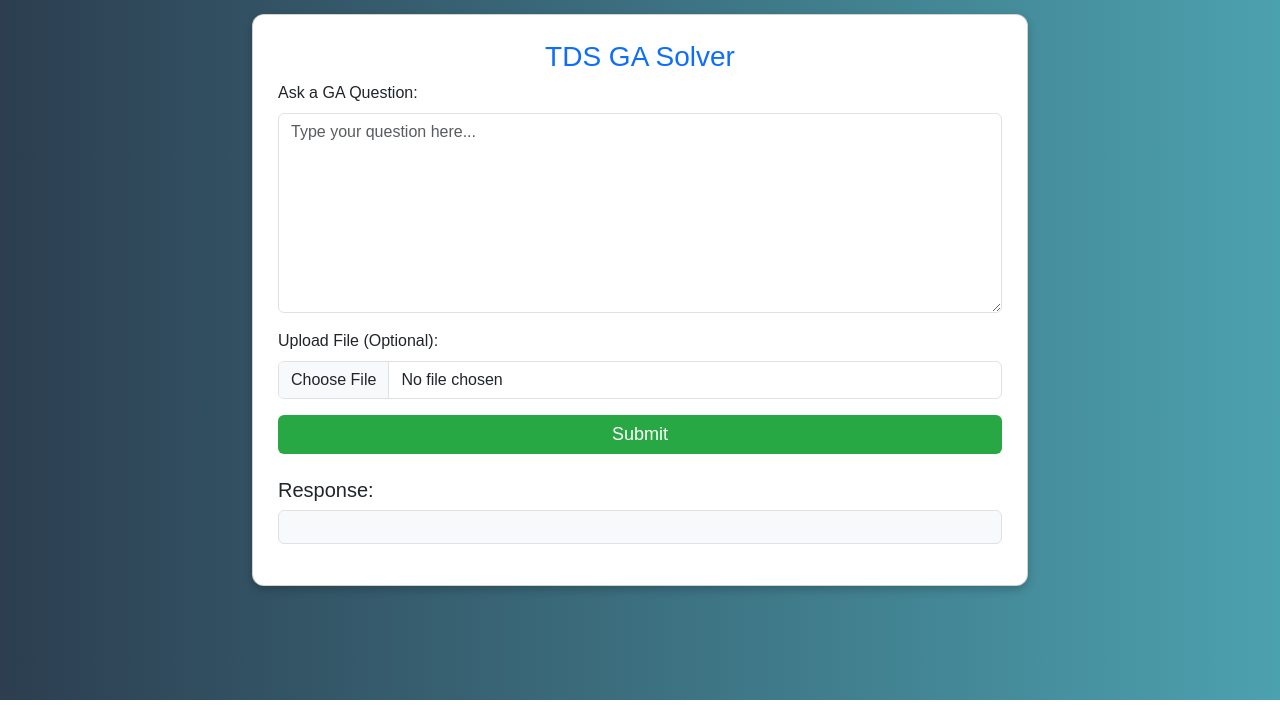
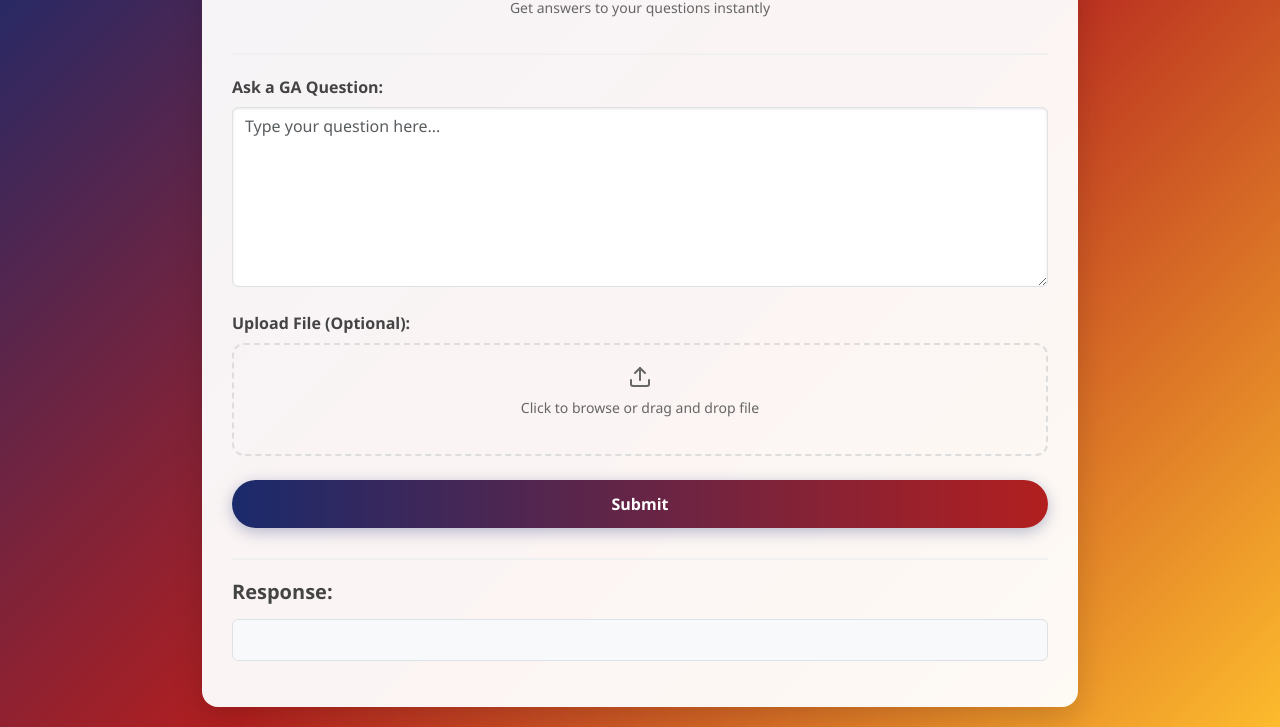
Before and after one commit to Mohansaib/tdsproj2, a website: page index.html in a window 1280 px wide. Shown: the part 100-827 px from the top of the page. Before the commit the page ends 800 px from the top, so only its background shows below. Drawn offline with nearby package versions, Linux system fonts and the light colour scheme.

Commit message:
Update index.html

```diff
--- a/index.html
+++ b/index.html
@@ -4,69 +4,180 @@
 <head>
     <meta charset="UTF-8">
     <meta name="viewport" content="width=device-width, initial-scale=1.0">
-    <title>TDS Solver</title>
+    <title> TDS ASSG SOLVER </title>
     <link href="https://cdn.jsdelivr.net/npm/bootstrap@5.3.0/dist/css/bootstrap.min.css" rel="stylesheet">
     <style>
         body {
-            background: linear-gradient(to right, #2c3e50, #4ca1af);
-            font-family: Arial, sans-serif;
+            background: linear-gradient(135deg, #1a2a6c, #b21f1f, #fdbb2d);
+            font-family: 'Segoe UI', Tahoma, Geneva, Verdana, sans-serif;
             min-height: 100vh;
             display: flex;
             justify-content: center;
             align-items: center;
             padding: 20px;
+            color: #333;
         }
 
         .container {
-            max-width: 800px;
+            max-width: 900px;
             width: 100%;
         }
 
         .card {
-            border-radius: 12px;
-            padding: 25px;
-            box-shadow: 0px 4px 10px rgba(0, 0, 0, 0.2);
-            background: #fff;
+            border-radius: 16px;
+            padding: 30px;
+            box-shadow: 0 10px 30px rgba(0, 0, 0, 0.15);
+            background: rgba(255, 255, 255, 0.95);
+            border: none;
+        }
+
+        .card-header {
+            background: transparent;
+            border-bottom: 2px solid #f0f0f0;
+            padding-bottom: 15px;
+            margin-bottom: 20px;
+        }
+
+        h3.text-center {
+            font-weight: 700;
+            background: linear-gradient(90deg, #1a2a6c, #b21f1f);
+            -webkit-background-clip: text;
+            background-clip: text;
+            -webkit-text-fill-color: transparent;
+            margin-bottom: 5px;
+        }
+
+        .subtitle {
+            font-size: 14px;
+            text-align: center;
+            color: #666;
+            margin-bottom: 20px;
         }
 
         textarea {
             resize: vertical;
-            height: 200px;
+            height: 180px;
+            border-radius: 12px;
+            border: 1px solid #ddd;
+            box-shadow: inset 0 1px 3px rgba(0, 0, 0, 0.1);
+            padding: 15px;
+            font-size: 15px;
+            transition: all 0.3s ease;
+        }
+
+        textarea:focus {
+            border-color: #1a2a6c;
+            box-shadow: 0 0 0 3px rgba(26, 42, 108, 0.2);
+        }
+
+        .form-label {
+            font-weight: 600;
+            color: #444;
+            margin-bottom: 8px;
+        }
+
+        .file-upload {
+            border: 2px dashed #ddd;
+            border-radius: 12px;
+            padding: 20px;
+            text-align: center;
+            transition: all 0.3s ease;
+            cursor: pointer;
+            margin-bottom: 20px;
+        }
+
+        .file-upload:hover {
+            border-color: #1a2a6c;
+            background-color: rgba(26, 42, 108, 0.05);
+        }
+
+        .file-upload input {
+            display: none;
+        }
+
+        .file-upload-text {
+            font-size: 14px;
+            color: #666;
+        }
+
+        .file-name {
+            margin-top: 10px;
+            font-size: 14px;
+            font-weight: 600;
+            color: #1a2a6c;
+            display: none;
+        }
+
+        .btn-custom {
+            background: linear-gradient(90deg, #1a2a6c, #b21f1f);
+            color: white;
+            border: none;
+            border-radius: 30px;
+            font-size: 16px;
+            font-weight: 600;
+            padding: 12px 25px;
+            transition: transform 0.3s ease, box-shadow 0.3s ease;
+            box-shadow: 0 4px 15px rgba(26, 42, 108, 0.3);
+        }
+
+        .btn-custom:hover {
+            transform: translateY(-2px);
+            box-shadow: 0 6px 20px rgba(26, 42, 108, 0.4);
+            color: white;
         }
 
         .loading {
             display: none;
-            border: 3px solid #fff;
-            border-top: 3px solid #28a745;
+            border: 3px solid rgba(255, 255, 255, 0.3);
+            border-top: 3px solid #fff;
             border-radius: 50%;
-            width: 18px;
-            height: 18px;
+            width: 20px;
+            height: 20px;
             animation: spin 1s linear infinite;
+            margin-left: 10px;
         }
 
         @keyframes spin {
-            0% {
-                transform: rotate(0deg);
-            }
-
-            100% {
-                transform: rotate(360deg);
-            }
+            0% { transform: rotate(0deg); }
+            100% { transform: rotate(360deg); }
         }
 
         .error-message {
-            color: red;
-            font-weight: bold;
+            color: #dc3545;
+            font-weight: 600;
+            padding: 10px;
+            border-radius: 8px;
+            background-color: rgba(220, 53, 69, 0.1);
         }
 
-        .btn-success {
-            background-color: #28a745 !important;
-            border: none;
-            font-size: 18px;
+        .response-container {
+            margin-top: 30px;
+            border-top: 2px solid #f0f0f0;
+            padding-top: 20px;
         }
 
-        .btn-success:hover {
-            background-color: #218838 !important;
+        .response-header {
+            display: flex;
+            align-items: center;
+            margin-bottom: 15px;
+        }
+
+        .response-title {
+            font-weight: 600;
+            color: #444;
+            margin: 0;
+        }
+
+        pre#response {
+            background-color: #f8f9fa;
+            border-radius: 12px;
+            padding: 20px;
+            font-family: 'Courier New', monospace;
+            font-size: 14px;
+            white-space: pre-wrap;
+            max-height: 300px;
+            overflow-y: auto;
+            border: 1px solid #eee;
         }
     </style>
 </head>
@@ -74,28 +185,48 @@
 <body>
     <div class="container">
         <div class="card">
-            <h3 class="text-center text-primary">TDS GA Solver</h3>
+            <div class="card-header">
+                <h3 class="text-center">TDS GA Solver</h3>
+                <p class="subtitle">Get answers to your questions instantly</p>
+            </div>
             <form id="tds-form">
-                <div class="mb-3">
+                <div class="mb-4">
                     <label for="question" class="form-label">Ask a GA Question:</label>
                     <textarea class="form-control" id="question" name="question"
                         placeholder="Type your question here..." rows="6" required></textarea>
                 </div>
-                <div class="mb-3">
-                    <label for="file" class="form-label">Upload File (Optional):</label>
-                    <input type="file" class="form-control" id="file" name="file"
-                        accept=".png,.json,.jsonl,.pdf,.xlsx,.csv,.zip,.jpg,.jpeg,.txt,.md,.webp">
+
+                <div class="mb-4">
+                    <label class="form-label">Upload File (Optional):</label>
+                    <div class="file-upload" id="file-upload-container">
+                        <input type="file" class="form-control" id="file" name="file"
+                            accept=".png,.json,.jsonl,.pdf,.xlsx,.csv,.zip,.jpg,.jpeg,.txt,.md,.webp">
+                        <p class="file-upload-text">
+                            <svg xmlns="http://www.w3.org/2000/svg" width="24" height="24" viewBox="0 0 24 24" fill="none" stroke="currentColor" stroke-width="2" stroke-linecap="round" stroke-linejoin="round" class="mb-2">
+                                <path d="M21 15v4a2 2 0 0 1-2 2H5a2 2 0 0 1-2-2v-4"></path>
+                                <polyline points="17 8 12 3 7 8"></polyline>
+                                <line x1="12" y1="3" x2="12" y2="15"></line>
+                            </svg><br>
+                            Click to browse or drag and drop file
+                        </p>
+                        <p class="file-name" id="file-name"></p>
+                    </div>
                 </div>
-                <button type="submit" class="btn btn-success w-100 d-flex justify-content-center align-items-center">
-                    Submit <span class="loading"></span>
-                </button>
+
+                <div class="d-grid">
+                    <button type="submit" class="btn btn-custom d-flex justify-content-center align-items-center">
+                        Submit <span class="loading"></span>
+                    </button>
+                </div>
             </form>
-            <div class="mt-4">
-                <h5>Response:</h5>
-                <pre id="response" class="p-3 bg-light border rounded"></pre>
+
+            <div class="response-container">
+                <div class="response-header">
+                    <h5 class="response-title">Response:</h5>
+                </div>
+                <pre id="response" class="border rounded"></pre>
             </div>
         </div>
-
     </div>
 
     <script>
@@ -138,11 +269,30 @@
                 responseBox.innerHTML = `<strong>Response:</strong>\n${JSON.stringify(result, null, 2)}`;
 
                 document.getElementById("tds-form").reset();
+                document.getElementById("file-name").style.display = "none";
             } catch (error) {
                 responseBox.innerHTML = `<span class="error-message">Error: ${error.message}</span>`;
             } finally {
                 loadingIndicator.style.display = "none";
             }
+        });
+
+        // File upload display enhancement
+        document.getElementById("file").addEventListener("change", function() {
+            const fileName = this.files[0]?.name;
+            const fileNameElement = document.getElementById("file-name");
+
+            if (fileName) {
+                fileNameElement.textContent = fileName;
+                fileNameElement.style.display = "block";
+            } else {
+                fileNameElement.style.display = "none";
+            }
+        });
+
+        // Make the whole container clickable for file upload
+        document.getElementById("file-upload-container").addEventListener("click", function() {
+            document.getElementById("file").click();
         });
     </script>
 
```
